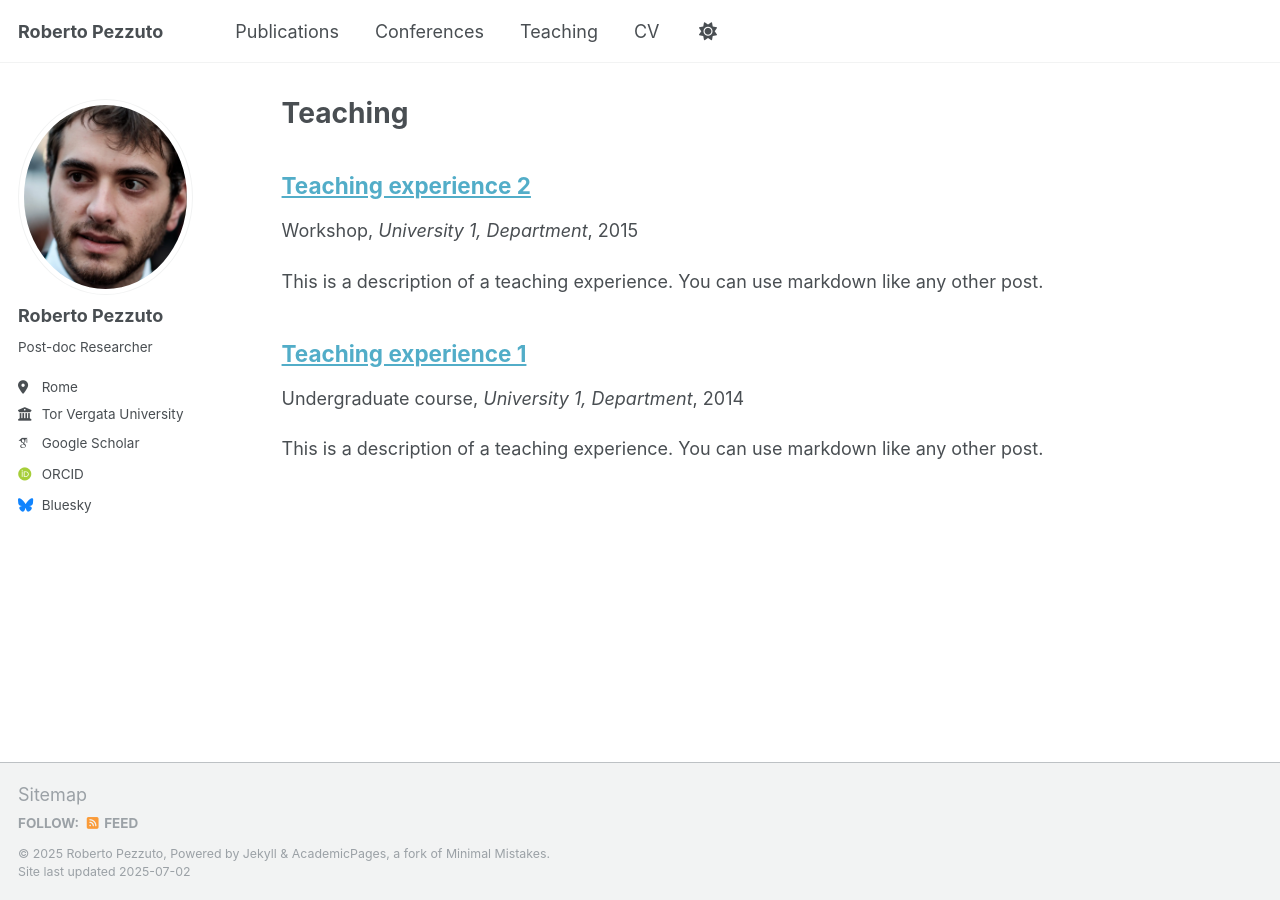
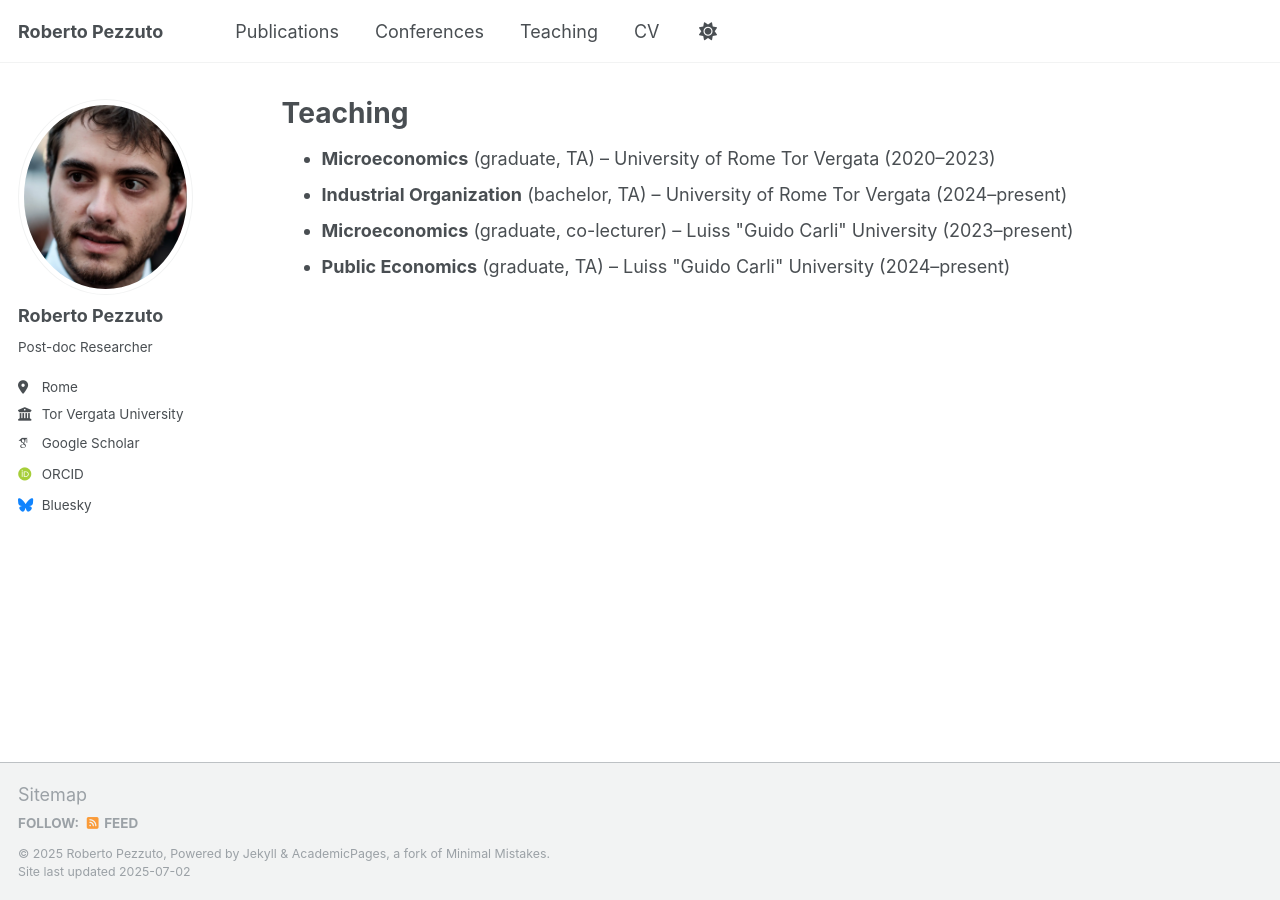
Before and after one commit to robertopezzuto/robertopezzuto.github.io, a Jekyll site: the page built from _pages/teaching.html, in a window 1280 px wide. Built offline with Jekyll 4.4.1, drawn with Linux system fonts in a browser that asks for light colours; some web fonts are replaced.

Commit message:
Update teaching.html

```diff
--- a/_pages/teaching.html
+++ b/_pages/teaching.html
@@ -7,6 +7,9 @@ author_profile: true
 
 {% include base_path %}
 
-{% for post in site.teaching reversed %}
-  {% include archive-single.html %}
-{% endfor %}
+<ul>
+  <li><strong>Microeconomics</strong> (graduate, TA) – University of Rome Tor Vergata (2020–2023)</li>
+  <li><strong>Industrial Organization</strong> (bachelor, TA) – University of Rome Tor Vergata (2024–present)</li>
+  <li><strong>Microeconomics</strong> (graduate, co-lecturer) – Luiss "Guido Carli" University (2023–present)</li>
+  <li><strong>Public Economics</strong> (graduate, TA) – Luiss "Guido Carli" University (2024–present)</li>
+</ul>
```
